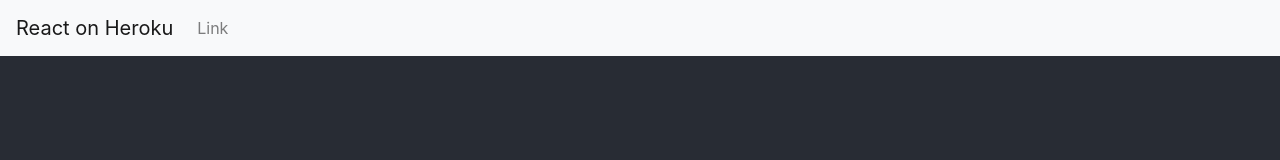
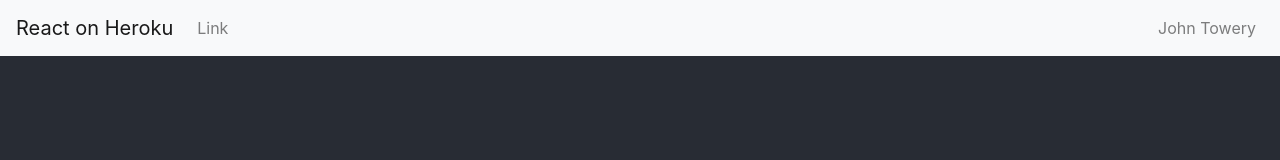
Before and after one commit to zenkbaries/react-heroku, a React (Create React App) app: page / in a window 1280 px wide. Shown: the top 160 px of the page. Built offline with nearby package versions, Linux system fonts and the light colour scheme.

Commit message:
add name to navbar

```diff
--- a/src/components/Navigation.js
+++ b/src/components/Navigation.js
@@ -24,6 +24,11 @@
                     <input class="form-control mr-sm-2" type="search" placeholder="Search" aria-label="Search" />
                     <button class="btn btn-outline-success my-2 my-sm-0" type="submit">Search</button>
                 </form> */}
+                <ul class="navbar-nav">
+                    <li class="nav-item">
+                        <a class="nav-link" href="/about">John Towery</a>
+                    </li>
+                </ul>
             </div>
             </nav>
         )
```
